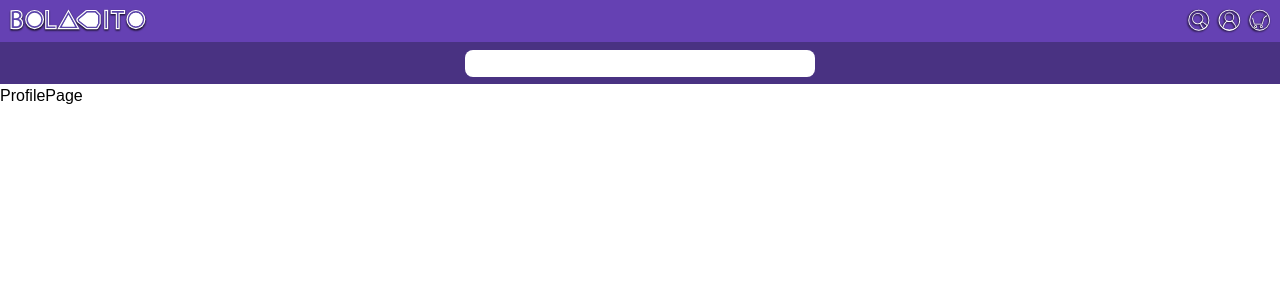
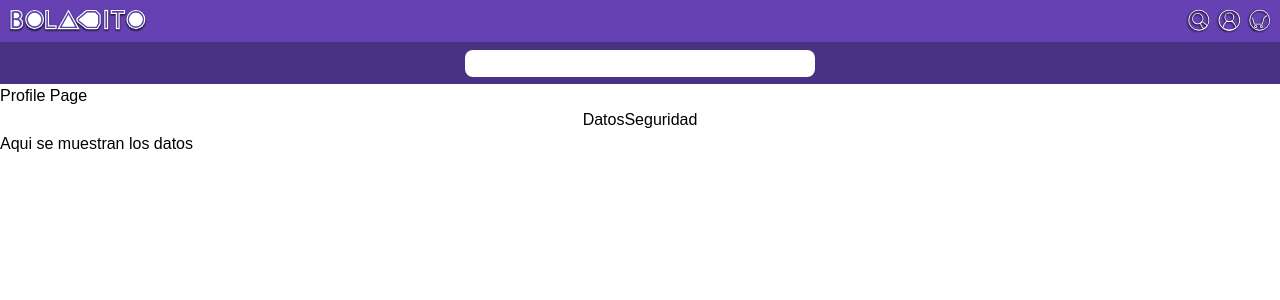
Before and after one commit to deiviiss/boladito, a React (Vite) app: page /profile in a window 1280 px wide. Shown: the top 300 px of the page. Built offline with nearby package versions, Linux system fonts and the light colour scheme.

Commit message:
feat: :construction: Add Navigation in ProfilePage
Add navigation to the profile page. modify vite config base.

```diff
--- a/src/App.jsx
+++ b/src/App.jsx
@@ -10,7 +10,7 @@ export default function App () {
         <Navbar />
         <Routes>
           <Route element={<HomePage />} path="/" />
-          <Route element={<ProfilePage />} path="/profile" />
+          <Route element={<ProfilePage />} path="/profile/*" />
         </Routes>
       </BrowserRouter>
 
--- /dev/null
+++ b/src/pages/Profile/ProfileDatos.jsx
@@ -0,0 +1,7 @@
+const ProfileDatos = () => {
+  return (
+    <div>Aqui se muestran los datos</div>
+  )
+}
+
+export default ProfileDatos
--- /dev/null
+++ b/src/pages/Profile/ProfileSeguridad.jsx
@@ -0,0 +1,7 @@
+const ProfileSeguridad = () => {
+  return (
+    <div>Aquí se muestra la seguridad</div>
+  )
+}
+
+export default ProfileSeguridad
--- a/src/pages/ProfilePage.jsx
+++ b/src/pages/ProfilePage.jsx
@@ -1,6 +1,30 @@
+import { Link, Route, Routes } from 'react-router-dom'
+import ProfileDatos from './Profile/ProfileDatos'
+import ProfileSeguridad from './Profile/ProfileSeguridad'
 
-export default function ProfilePage () {
+const ProfilePage = () => {
   return (
-    <div>ProfilePage</div>
+    <div>
+      <h1>Profile Page</h1>
+      <nav>
+        <ul className='flex justify-center items-center'>
+          <li>
+            <Link to="/profile/datos" >Datos</Link>
+          </li>
+          <li>
+            <Link to="/profile/seguridad">Seguridad</Link>
+          </li>
+        </ul>
+      </nav>
+
+      <Routes>
+        <Route path="/" element={<ProfileDatos />} />
+        <Route element={<ProfileDatos />} path="/datos" />
+        <Route element={<ProfileSeguridad />} path="/seguridad" />
+      </Routes>
+
+    </div>
   )
 }
+
+export default ProfilePage
--- a/vite.config.js
+++ b/vite.config.js
@@ -4,5 +4,5 @@ import { defineConfig } from 'vite'
 // https://vitejs.dev/config/
 export default defineConfig({
   plugins: [react()],
-  base: '/boladito/'
+  base: '/'
 })
```
